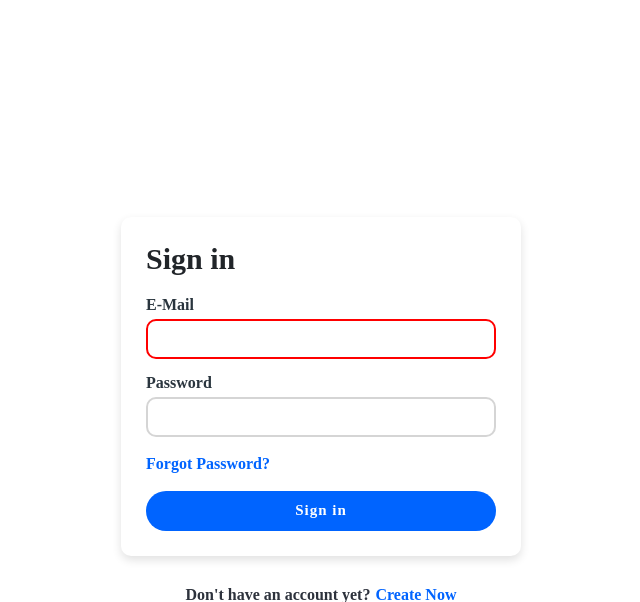
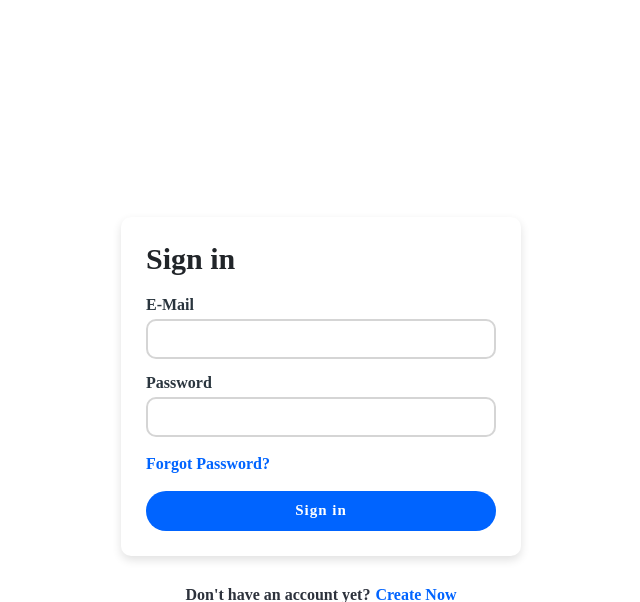
Before and after one commit to singhkaranpreet939/maverick, a Flask app: page / in a window 1280 px wide. Shown: the top 602 px of the page, without its empty margins (319-959 px from the left). Run offline with Flask 3, Linux system fonts and the light colour scheme.

Commit message:
Remove red border for error state in auth input
Removed error border color for auth input.

```diff
--- a/static/login.css
+++ b/static/login.css
@@ -174,9 +174,6 @@ body {
   opacity: 0.8;
 }
 
-.auth-input.error input {
-  border-color: red;
-}
 .auth-input.error .auth-error {
   margin: 0;
   margin-top: 6px;
```
